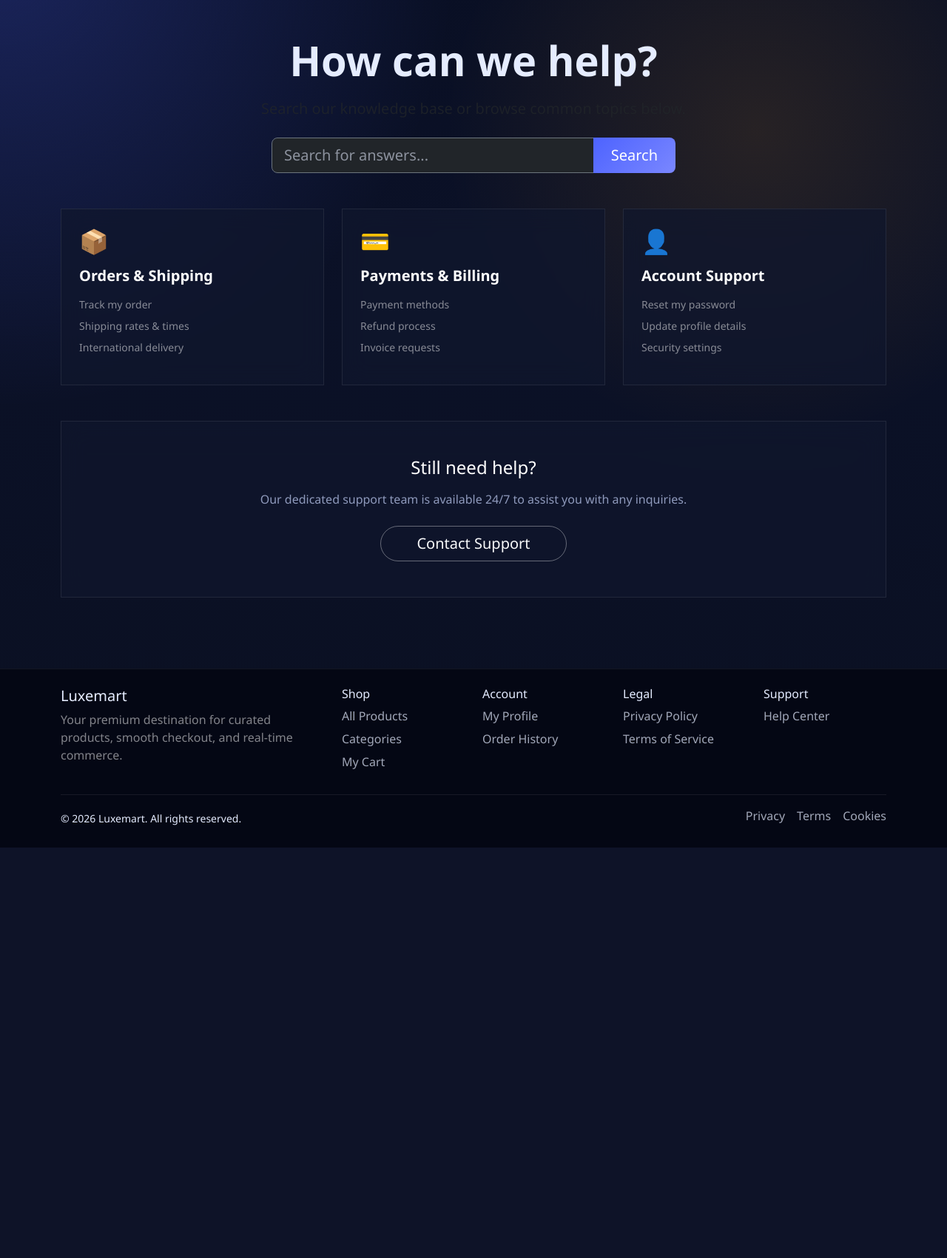
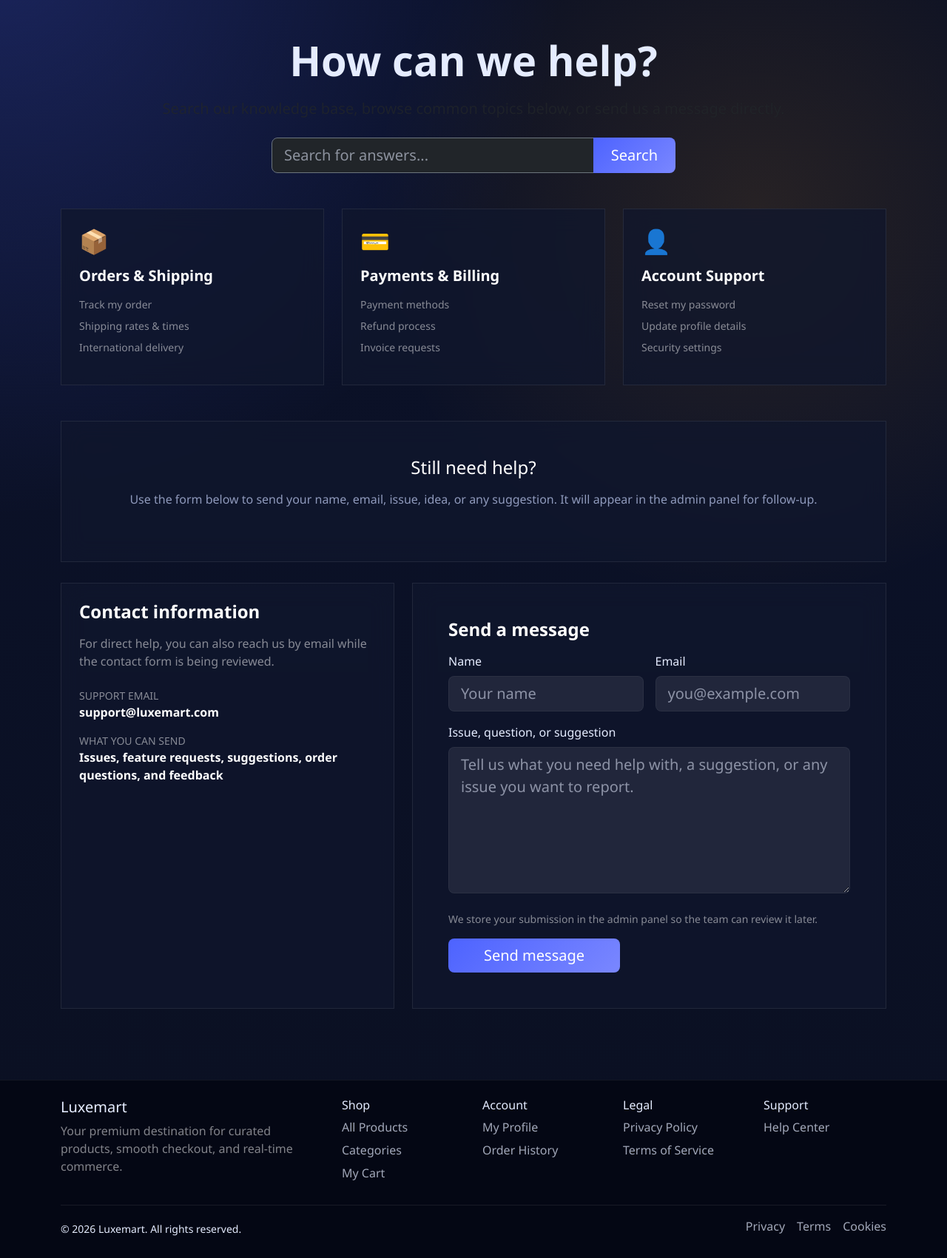
Before and after one commit to rakibislamdev/luxemart-sdpm, a Django app: page /help/ in a window 1280 px wide. Shown: the part 65-1766 px from the top of the page at 74% size. Before the commit the page ends 1211 px from the top, so only its background shows below. Run offline with Django 5.2, Linux system fonts and the light colour scheme.

Commit message:
contact us from submit complete in user side

```diff
--- a/apps/catalog/views.py
+++ b/apps/catalog/views.py
@@ -1,5 +1,8 @@
+from django.contrib import messages
 from django.db.models import Count, Q
-from django.shortcuts import get_object_or_404, render
+from django.shortcuts import get_object_or_404, redirect, render
+
+from apps.notifications.forms import ContactSubmissionForm
 
 from .models import Category, Product
 
@@ -134,4 +137,13 @@ def terms_of_service(request):
 
 
 def help_center(request):
-    return render(request, "support/help.html")
+    if request.method == "POST":
+        form = ContactSubmissionForm(request.POST)
+        if form.is_valid():
+            form.save()
+            messages.success(request, "Thanks for reaching out. We received your message and will review it soon.")
+            return redirect("help-center")
+    else:
+        form = ContactSubmissionForm()
+
+    return render(request, "support/help.html", {"form": form})
--- /dev/null
+++ b/apps/notifications/forms.py
@@ -0,0 +1,20 @@
+from django import forms
+
+from .models import ContactSubmission
+
+
+class ContactSubmissionForm(forms.ModelForm):
+    class Meta:
+        model = ContactSubmission
+        fields = ("name", "email", "message")
+        widgets = {
+            "name": forms.TextInput(attrs={"class": "form-control form-control-lg", "placeholder": "Your name"}),
+            "email": forms.EmailInput(attrs={"class": "form-control form-control-lg", "placeholder": "you@example.com"}),
+            "message": forms.Textarea(
+                attrs={
+                    "class": "form-control form-control-lg",
+                    "rows": 6,
+                    "placeholder": "Tell us what you need help with, a suggestion, or any issue you want to report.",
+                }
+            ),
+        }
--- a/apps/notifications/models.py
+++ b/apps/notifications/models.py
@@ -12,3 +12,13 @@ class Notification(TimeStampedModel):
 
     def __str__(self):
         return self.title
+
+
+class ContactSubmission(TimeStampedModel):
+    name = models.CharField(max_length=120)
+    email = models.EmailField()
+    message = models.TextField()
+    is_reviewed = models.BooleanField(default=False)
+
+    def __str__(self):
+        return f"{self.name} <{self.email}>"
--- a/templates/support/help.html
+++ b/templates/support/help.html
@@ -4,7 +4,7 @@
 <section class="help-page">
   <div class="text-center mb-5">
     <h1 class="display-4 fw-bold mb-3">How can we help?</h1>
-    <p class="lead text-muted">Search our knowledge base or browse common topics below.</p>
+    <p class="lead text-muted">Search our knowledge base, browse common topics below, or send us a message directly.</p>
     <div class="row justify-content-center mt-4">
       <div class="col-md-6">
         <div class="input-group input-group-lg">
@@ -53,8 +53,62 @@
 
   <div class="luxe-card p-5 text-center">
     <h3 class="h4 mb-3">Still need help?</h3>
-    <p class="text-muted mb-4">Our dedicated support team is available 24/7 to assist you with any inquiries.</p>
-    <a href="mailto:support@luxemart.com" class="btn btn-outline-light btn-lg px-5">Contact Support</a>
+    <p class="text-muted mb-4">Use the form below to send your name, email, issue, idea, or any suggestion. It will appear in the admin panel for follow-up.</p>
+  </div>
+
+  <div class="row g-4 mt-1">
+    <div class="col-lg-5">
+      <div class="luxe-card p-4 h-100">
+        <h3 class="h4 fw-bold mb-3">Contact information</h3>
+        <p class="text-white-50 mb-4">For direct help, you can also reach us by email while the contact form is being reviewed.</p>
+        <div class="d-grid gap-3">
+          <div>
+            <div class="text-uppercase text-white-50 small">Support email</div>
+            <div class="fw-semibold">support@luxemart.com</div>
+          </div>
+          <div>
+            <div class="text-uppercase text-white-50 small">What you can send</div>
+            <div class="fw-semibold">Issues, feature requests, suggestions, order questions, and feedback</div>
+          </div>
+        </div>
+      </div>
+    </div>
+    <div class="col-lg-7">
+      <div class="luxe-card p-4 p-md-5 h-100">
+        <h3 class="h4 fw-bold mb-3">Send a message</h3>
+        <form method="post" class="row g-3">
+          {% csrf_token %}
+          <div class="col-md-6">
+            <label for="id_name" class="form-label">Name</label>
+            {{ form.name }}
+            {% if form.name.errors %}
+              <div class="text-danger small mt-1">{{ form.name.errors|striptags }}</div>
+            {% endif %}
+          </div>
+          <div class="col-md-6">
+            <label for="id_email" class="form-label">Email</label>
+            {{ form.email }}
+            {% if form.email.errors %}
+              <div class="text-danger small mt-1">{{ form.email.errors|striptags }}</div>
+            {% endif %}
+          </div>
+          <div class="col-12">
+            <label for="id_message" class="form-label">Issue, question, or suggestion</label>
+            {{ form.message }}
+            {% if form.message.errors %}
+              <div class="text-danger small mt-1">{{ form.message.errors|striptags }}</div>
+            {% endif %}
+          </div>
+          {% if form.non_field_errors %}
+            <div class="col-12 text-danger small">{{ form.non_field_errors|striptags }}</div>
+          {% endif %}
+          <div class="col-12 d-flex align-items-center justify-content-between flex-wrap gap-3 pt-2">
+            <p class="text-white-50 mb-0 small">We store your submission in the admin panel so the team can review it later.</p>
+            <button type="submit" class="btn btn-primary btn-lg px-5">Send message</button>
+          </div>
+        </form>
+      </div>
+    </div>
   </div>
 </section>
 {% endblock %}
```
Also changed, not shown: apps/notifications/admin.py (+9 -1 lines), apps/notifications/migrations/0002_contactsubmission.py (added).
